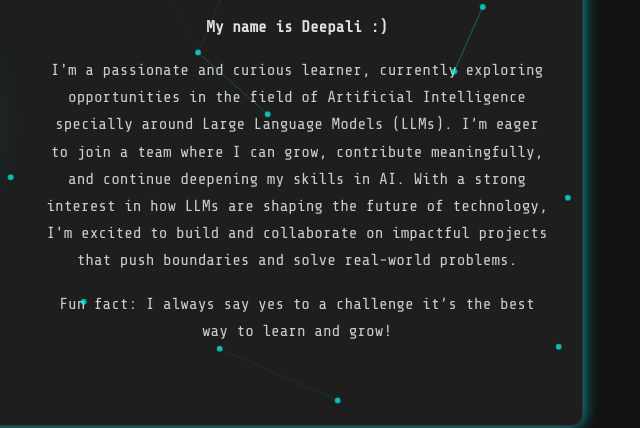
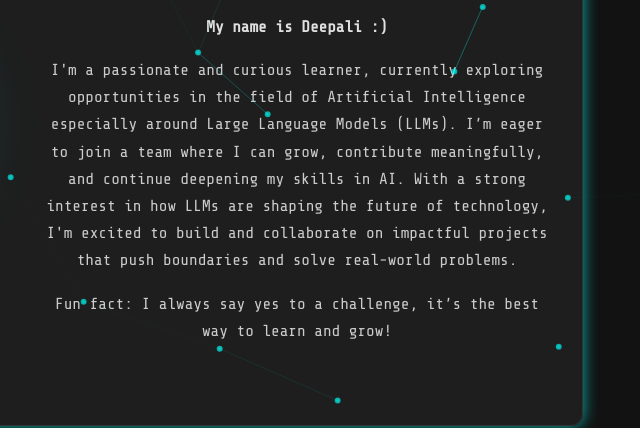
Before and after one commit to Deeya10/My_Portfolio, a plain HTML site: page index.html in a window 1280 px wide. Shown: the part 346-774 px from the top of the page, 507-1147 px from the left. Drawn offline with nearby package versions, Linux system fonts and the light colour scheme.

Commit message:
Updateindex.html

```diff
--- a/index.html
+++ b/index.html
@@ -44,9 +44,9 @@
       <h3>Hello!</h3>
       <h4>My name is Deepali :) </h4>
       <p>
-        I'm a passionate and curious learner, currently exploring opportunities in the field of Artificial Intelligence specially around Large Language Models (LLMs). I’m eager to join a team where I can grow, contribute meaningfully, and continue deepening my skills in AI. With a strong interest in how LLMs are shaping the future of technology, I'm excited to build and collaborate on impactful projects that push boundaries and solve real-world problems.
+        I'm a passionate and curious learner, currently exploring opportunities in the field of Artificial Intelligence especially around Large Language Models (LLMs). I’m eager to join a team where I can grow, contribute meaningfully, and continue deepening my skills in AI. With a strong interest in how LLMs are shaping the future of technology, I'm excited to build and collaborate on impactful projects that push boundaries and solve real-world problems.
       </p>
-      <p>Fun fact: I always say yes to a challenge it’s the best way to learn and grow!</p>
+      <p>Fun fact: I always say yes to a challenge, it’s the best way to learn and grow!</p>
     </div>
   </div>
 </section>
```
